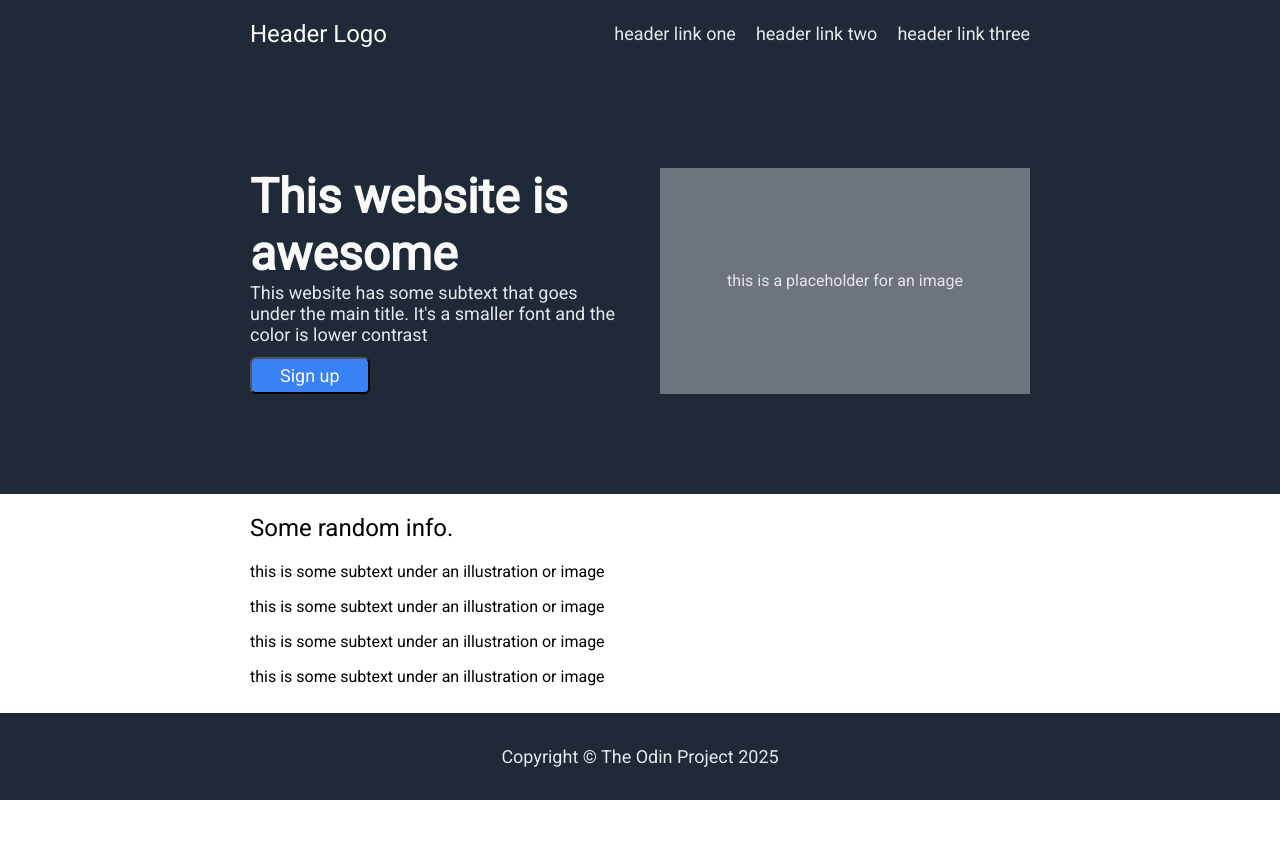
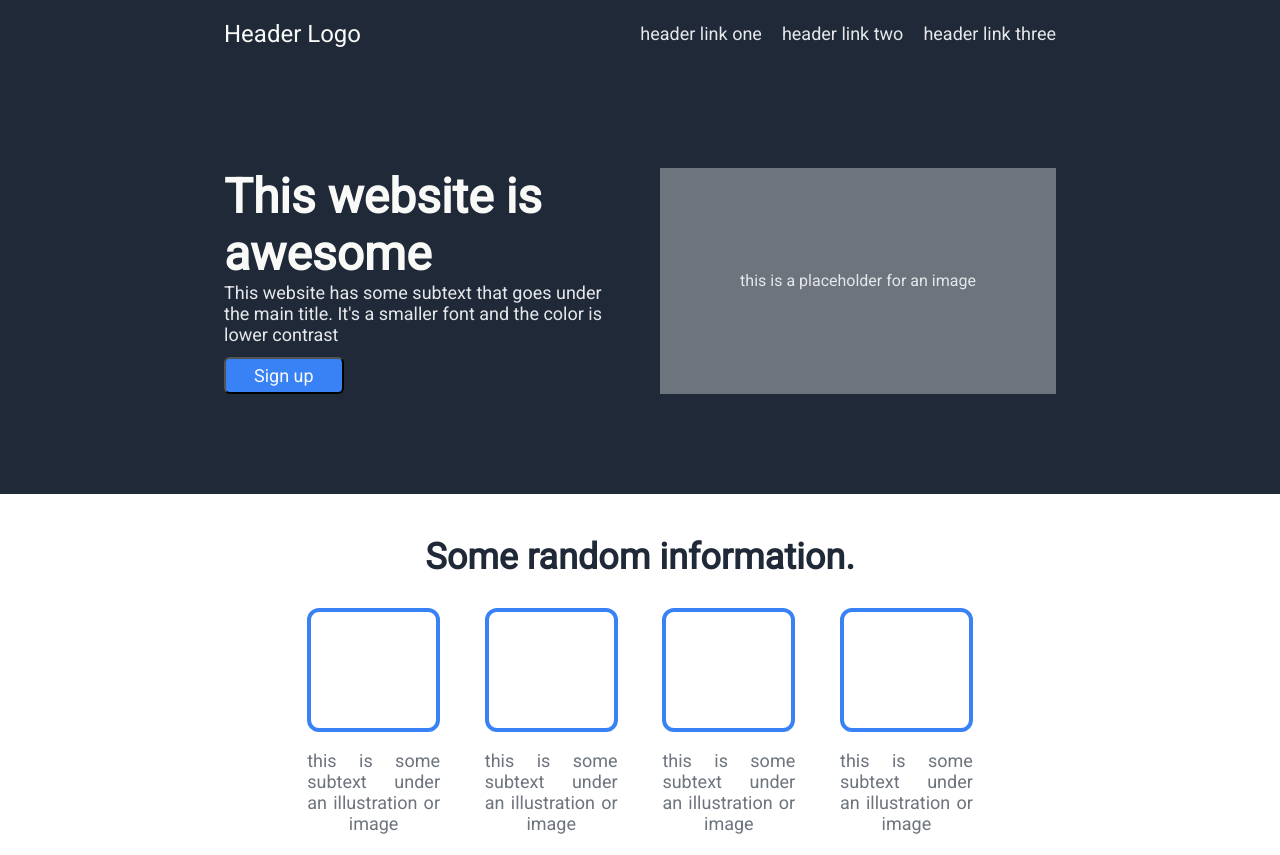
Before and after one commit to TambukinErick/flex-landing-page, a plain HTML site: page index.html in a window 1280 px wide. Shown: the top 855 px of the page. Before the commit the page ends 800 px from the top, so only its background shows below. Drawn offline with Linux system fonts and the light colour scheme.

Commit message:
Add random info css styling

```diff
--- a/index.html
+++ b/index.html
@@ -33,7 +33,7 @@
     </section>
 
     <section class="random-info">
-        <h1 class="random-info-header-text roboto">Some random info.</h1>
+        <h1 class="random-info-header-text roboto">Some random information.</h1>
         <div class="container">
             <div class="item">
                 <div class="box"></div>
--- a/style.css
+++ b/style.css
@@ -16,8 +16,8 @@ body {
 }
 
 section {
-    padding-left: 250px;
-    padding-right: 250px;
+    padding-left: 17.5vw;
+    padding-right: 17.5vw;
 }
 
 .hero {
@@ -99,6 +99,51 @@ section {
 }
 
 
+.random-info {
+    display: flex;
+    flex-direction: column;
+    justify-content: center;
+    align-items: center;
+    padding-top: 1vw;
+    padding-right: 24vw;
+    padding-left: 24vw;
+    padding-bottom: 8vw;
+}
+
+.random-info-header-text {
+    font-size: 36px;
+    font-weight: 900;
+    color: #1f2937;
+}
+
+.container {
+    display: flex;
+    gap: 3.5vw;
+}
+
+.item {
+    display: flex;
+    flex-direction: column;
+    justify-content: center;
+    /* align-items: center; */
+}
+
+.box {
+    flex-basis: 9vw;
+    border: 4px solid #3882F6;
+    border-radius: 12px;
+}
+
+.item-text {
+    text-align: justify;
+    text-align-last: center;
+    text-justify: distribute;
+    color:#6d747d;
+    font-size: 18px;
+
+}
+
+
 footer {
     margin-top: auto;
     display: flex;
```
